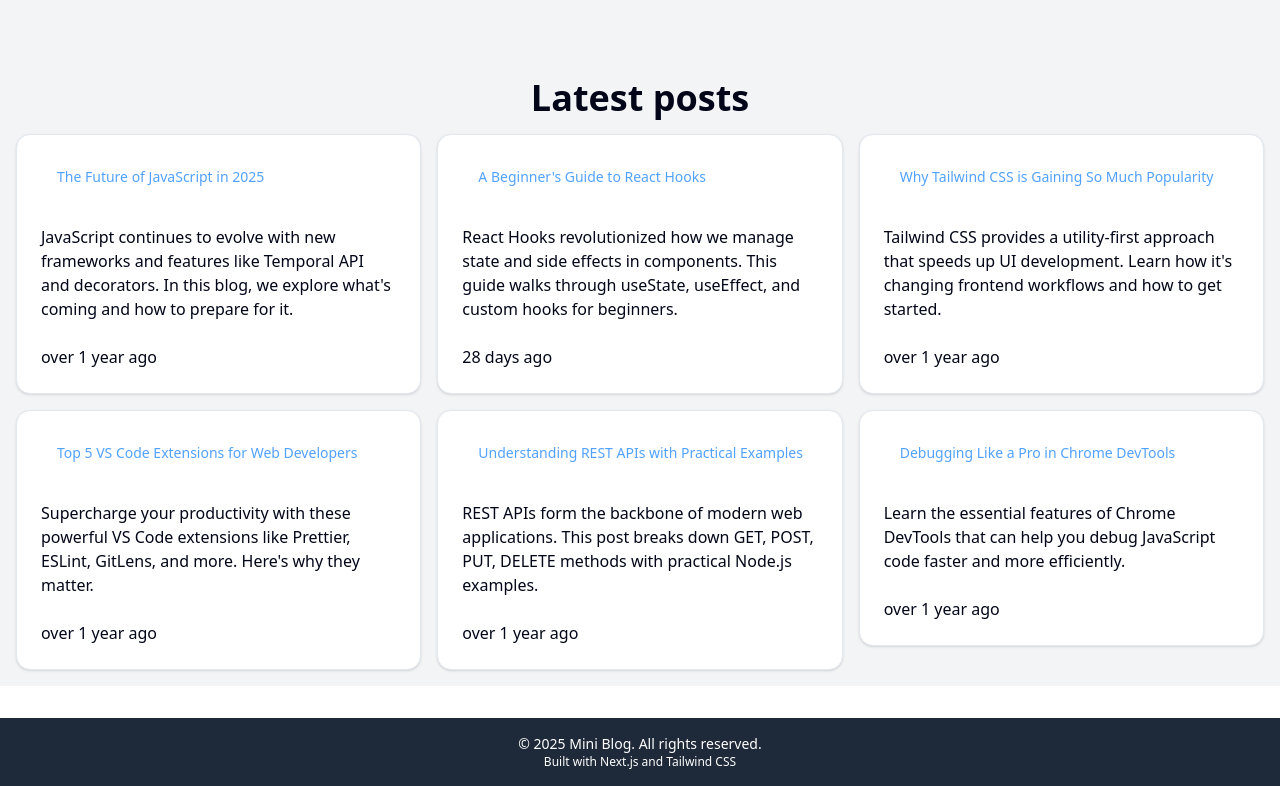
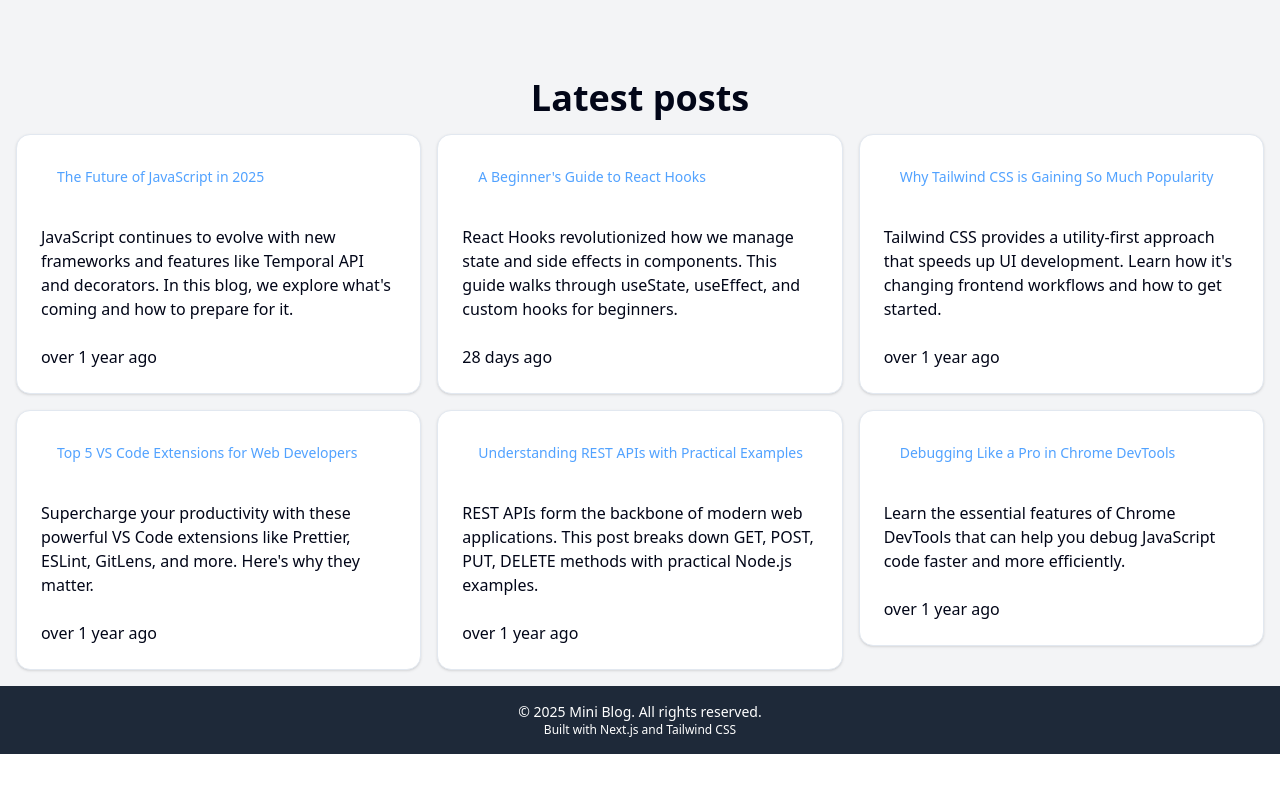
Before and after one commit to Parani2002/mini-blog-app, a Next.js app: page / in a window 1280 px wide. Shown: the part 358-1144 px from the top of the page. After the commit the page ends 1112 px from the top, so only its background shows below. Built offline with nearby package versions, Linux system fonts and the light colour scheme; no server answers.

Commit message:
use CSR in some components

```diff
--- a/app/components/Footer.jsx
+++ b/app/components/Footer.jsx
@@ -1,8 +1,9 @@
+'use client'
 import React from "react";
 
 const Footer = () => {
   return (
-    <footer className="bg-gray-800 text-white py-4 mt-8">
+    <footer className="bg-gray-800 text-white py-4">
       <div className="container mx-auto text-center">
         <p className="text-sm">
           © { new Date().getFullYear() } Mini Blog. All rights reserved.
--- a/app/components/Header.tsx
+++ b/app/components/Header.tsx
@@ -15,13 +15,11 @@ export default async function Header() {
     <header className="bg-slate-900 text-white px-6 py-4 shadow-md sticky w-full ">
       <div className="max-w-7xl mx-auto flex items-center justify-between">
         {/* Logo / App Name */}
-        <div className="text-xl font-semibold">Mini-Blog</div>
+        <div className="text-xl font-semibold"><Link href="/">Mini-Blog</Link></div>
         {/* Navigation (Optional for Desktop) */}
         <nav className="hidden md:flex gap-6 items-center">
 
-            <Link href="/about" scroll={true} className="hover:text-slate-300 transition">Home</Link>
-
-
+          <Link href="/" className="hover:text-slate-300 transition">Home</Link>
           <Link href="/about" className="hover:text-slate-300 transition">About</Link>
           <Link href="/blogs" className="hover:text-slate-300 transition">Blogs</Link>
         </nav>
```
